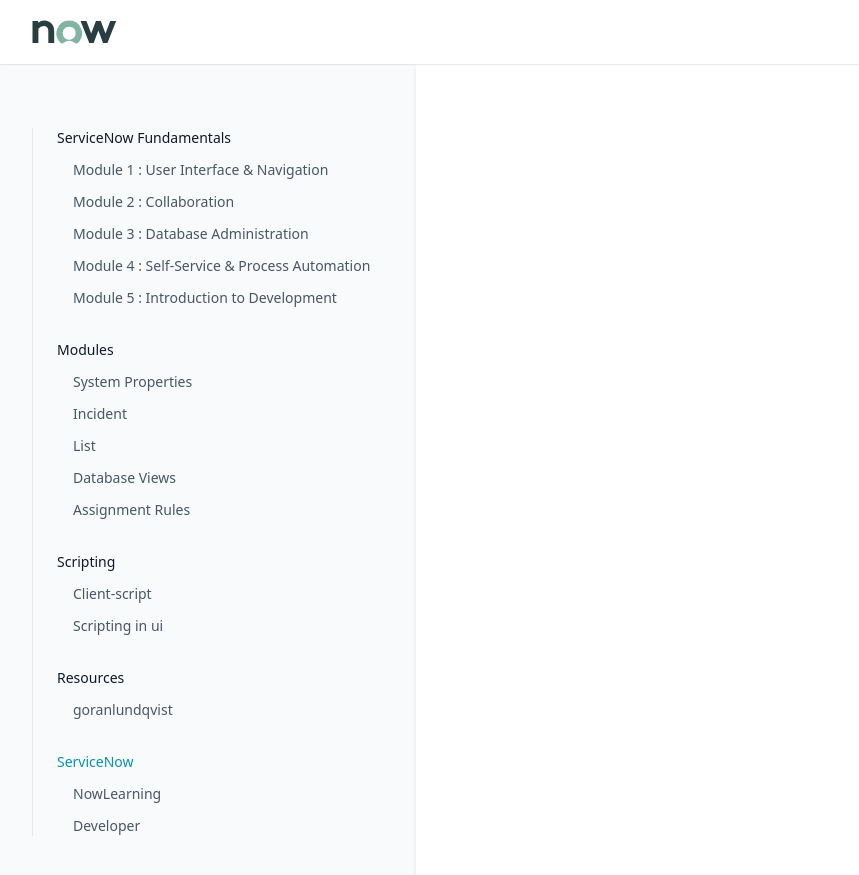
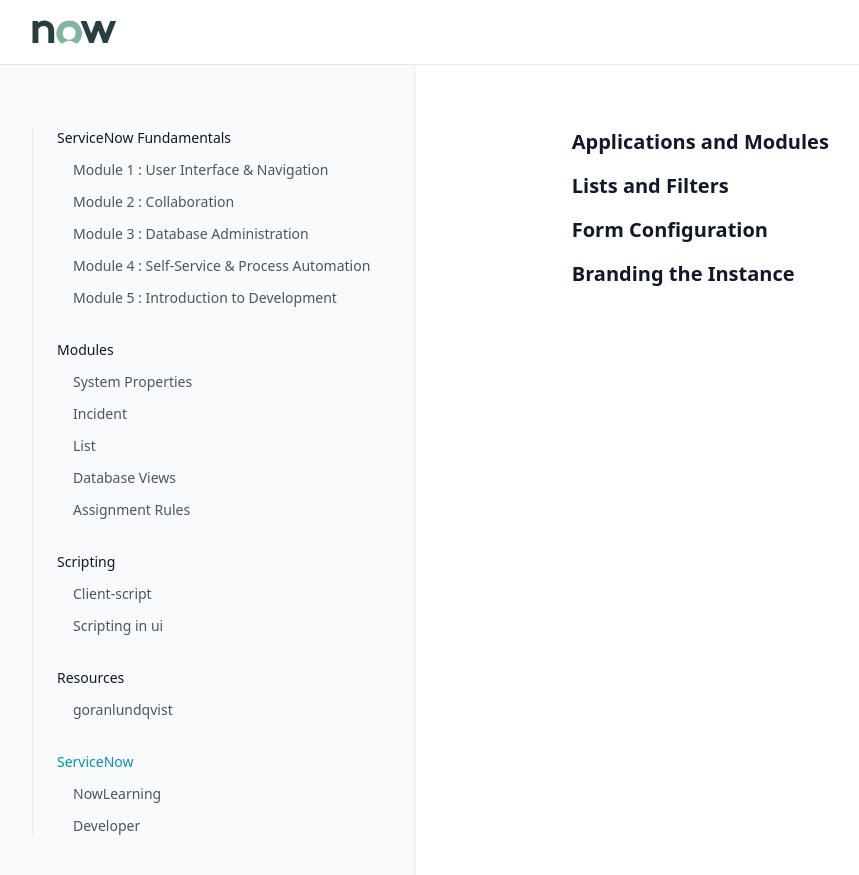
Before and after one commit to greglejeune/ebook, a Jekyll site: the page built from _servicenow/2021-11-01-snf-module1.md, in a window 1280 px wide. Shown: the top 875 px of the page, without its empty margins (0-859 px from the left). Built offline with Jekyll 4.4.1, drawn with Linux system fonts in a browser that asks for light colours.

Commit message:
Update 2021-11-01-snf-module1.md

```diff
--- a/_servicenow/2021-11-01-snf-module1.md
+++ b/_servicenow/2021-11-01-snf-module1.md
@@ -3,3 +3,8 @@ layout: sn
 title: "Module 1 : User Interface & Navigation"
 category: snf
 ---
+
+<h2>Applications and Modules</h2>
+<h2>Lists and Filters</h2>
+<h2>Form Configuration</h2>
+<h2>Branding the Instance</h2>
```
